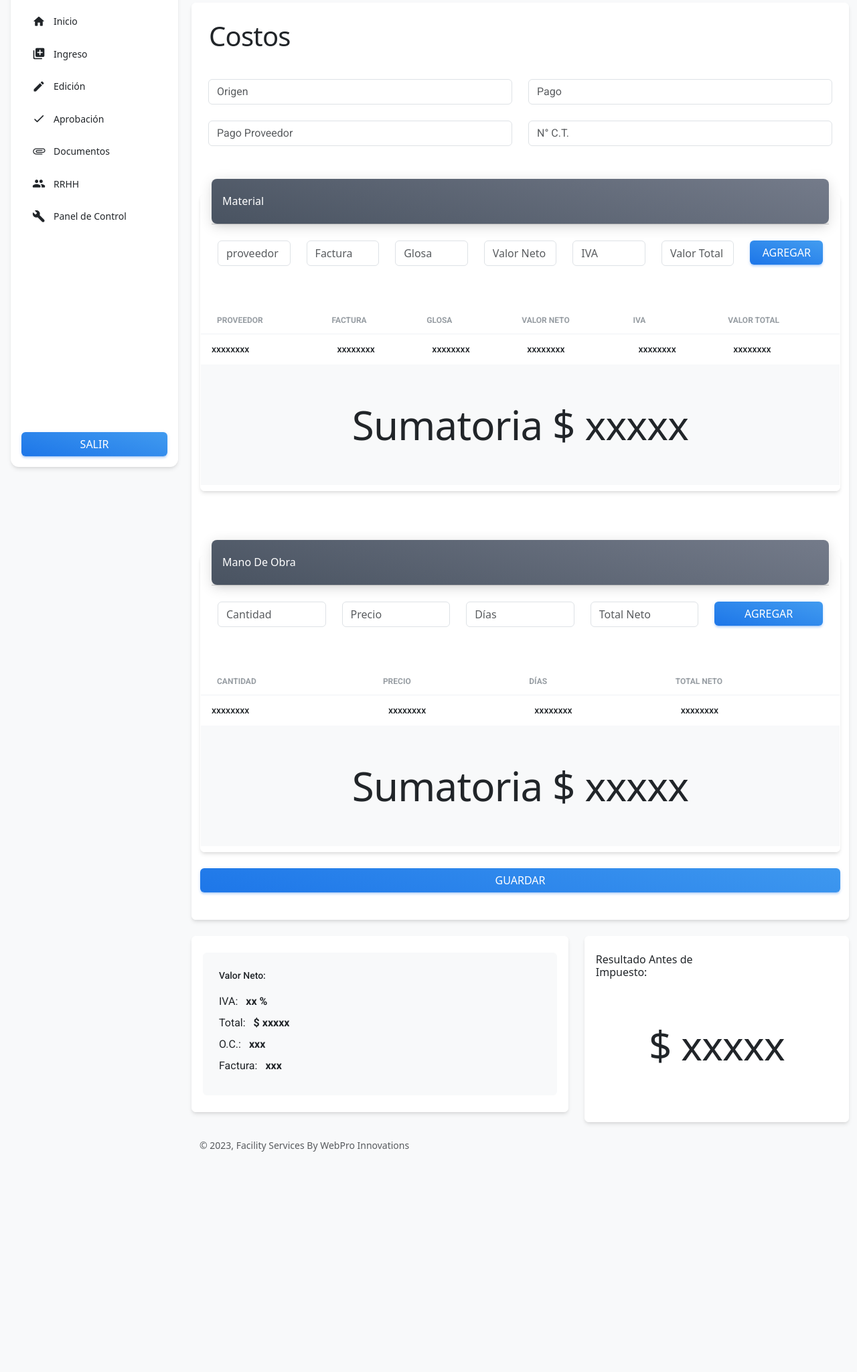
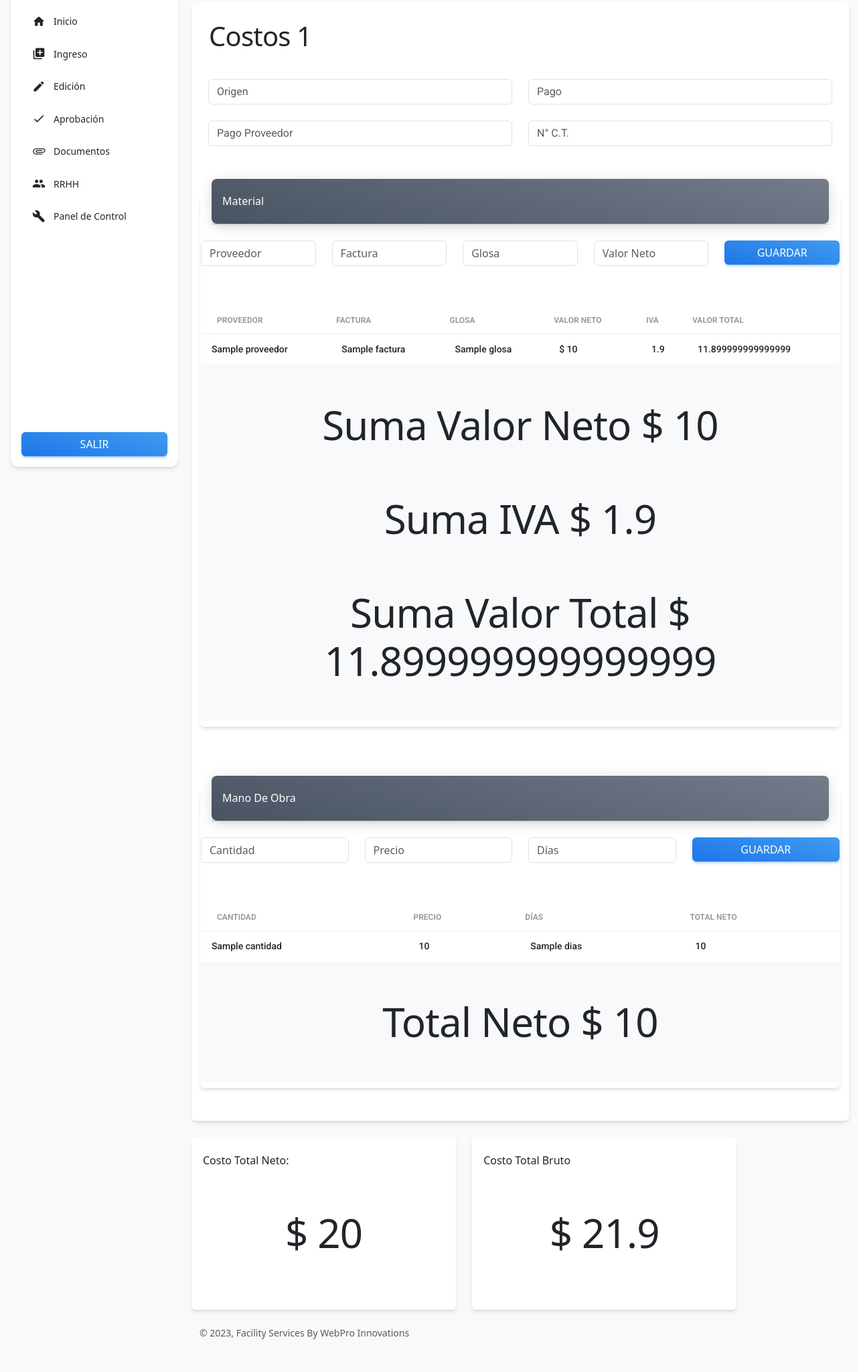
Before and after one commit to kamikaizer/lyr-facilityservices, a Python web app: template templates/edicion.html in a window 1280 px wide. Shown: the part 87-2135 px from the top of the page at 67% size. Before the commit the page ends 1806 px from the top, so only its background shows below. Run offline with Jinja, Linux system fonts and the light colour scheme; the template is opened without the code that fills it: most values are stand-ins (such as "Sample title", 1, 10 or a date in 2020); some libraries are stand-ins or nearby versions.

Commit message:
cambios presentacion y edicion

```diff
--- a/templates/base.html
+++ b/templates/base.html
@@ -25,6 +25,10 @@
 
 <!-- CSS Files -->
 <link id="pagestyle" href="./static/css/material-dashboard.css" rel="stylesheet" />
+
+<!-- Query -->
+<script src="https://code.jquery.com/jquery-3.5.1.slim.min.js" integrity="sha384-DfXdz2htPH0lsSSs5nCTpuj/zy4C+OGpamoFVy38MVBnE+IbbVYUew+OrCXaRkfj" crossorigin="anonymous"></script>
+<script type="text/javascript" charset="utf8" src="https://code.jquery.com/jquery-3.6.0.min.js"></script>
 
 <!-- Nepcha Analytics (nepcha.com) -->
 <!-- Nepcha is a easy-to-use web analytics. No cookies and fully compliant with GDPR, CCPA and PECR. -->
--- a/templates/edicion.html
+++ b/templates/edicion.html
@@ -7,24 +7,25 @@
 
 <div class="card border-white">
   <div class="card-title">
-        <h1>Costos</h1>
+    <h1>Costos {{datos.id}} </h1>
   </div>
 
   <div class="card-body">
-        <form action="{{ url_for('main.assign_equipment_route') }}" method="POST">
     <div class="row">
       <div class="col">
         <input type="text" id="origen" name="origen" class="form-control" placeholder="Origen" aria-label="Origen">
       </div>
       <div class="col">
-              <input type="number"  id="pago" name="pago" class="form-control" placeholder="Pago" aria-label="Pago">
+        <input type="number" id="pago" name="pago" class="form-control" placeholder="Pago" aria-label="Pago">
       </div>
+
     </div>
     <br>
     <div class="row">
 
       <div class="col">
-              <input type="number" id="Pago_proveedor" name="Pago_proveedor" class="form-control" placeholder="Pago Proveedor" aria-label="Pago Proveedor">
+        <input type="number" id="Pago_proveedor" name="Pago_proveedor" class="form-control" placeholder="Pago Proveedor"
+          aria-label="Pago Proveedor">
       </div>
 
       <div class="col">
@@ -32,7 +33,6 @@
       </div>
 
     </div>
-
   </div>
 
   <!-- <div class="card-body">
@@ -107,31 +107,34 @@
           </div>
 
           <br>
-              <div class="row" id="form_contrato">
+          <form name="material" id="material" method="POST">
+            <div class="row">
+              <input type="hidden" id="cotizacion" name="cotizacion" value="{{datos.id}}">
               <div class="col">
-                  <input type="text" class="form-control" placeholder="proveedor" aria-label="Proveedor">
+                <input type="text" id="proveedor" name="proveedor" class="form-control" placeholder="Proveedor"
+                  aria-label="Proveedor" required>
               </div>
               <div class="col">
-                  <input type="text" class="form-control" placeholder="Factura" aria-label="Factura">
+                <input type="text" id="factura" name="factura" class="form-control" placeholder="Factura"
+                  aria-label="Factura" required>
               </div>
               <div class="col">
-                  <input type="text" class="form-control" placeholder="Glosa" aria-label="Glosa">
+                <input type="text" id="glosa" name="glosa" class="form-control" placeholder="Glosa" aria-label="Glosa"
+                  required>
               </div>
               <div class="col">
-                  <input type="text" class="form-control" placeholder="Valor Neto" aria-label="Valor Neto">
+                <input type="number" id="valor" name="valor" class="form-control" min="0" placeholder="Valor Neto"
+                  aria-label="Valor Neto" required>
               </div>
+
               <div class="col">
-                  <input type="text" class="form-control" placeholder="IVA" aria-label="IVA">
+                <button type="submit" class="btn bg-gradient-info w-100">Guardar</button>
               </div>
-                <div class="col">
-                  <input type="text" class="form-control" placeholder="Valor Total" aria-label="Valor Total">
+
             </div>
-                <div class="col">
-                  <a class="btn bg-gradient-info w-100"  type="button">Agregar</a>
-                </div>
-              </div>
+          </form>
           <br>
-              <div class="card-body px-0 pb-2">
+          <div class="card-body px-0 pb-2" id="div_materiales" name="div_materiales">
             <div class="table-responsive p-0">
               <table class="table align-items-center mb-0">
                 <thead>
@@ -145,56 +148,61 @@
                   </tr>
                 </thead>
                 <tbody>
+                  {% for material in materiales %}
                   <tr>
                     <td>
                       <div class="d-flex px-2 py-1">
                         <div class="d-flex flex-column justify-content-center">
-                              <h6 class="mb-0 text-sm">xxxxxxxx</h6>
+                          <h6 class="mb-0 text-sm">{{material.proveedor}}</h6>
                         </div>
                       </div>
                     </td>
                     <td>
                       <div class="d-flex px-2 py-1">
                         <div class="d-flex flex-column justify-content-center">
-                              <h6 class="mb-0 text-sm">xxxxxxxx</h6>
+                          <h6 class="mb-0 text-sm">{{material.factura}}</h6>
                         </div>
                       </div>
                     </td>
                     <td>
                       <div class="d-flex px-2 py-1">
                         <div class="d-flex flex-column justify-content-center">
-                              <h6 class="mb-0 text-sm">xxxxxxxx</h6>
+                          <h6 class="mb-0 text-sm">{{material.glosa}}</h6>
                         </div>
                       </div>
                     </td>
                     <td>
                       <div class="d-flex px-2 py-1">
                         <div class="d-flex flex-column justify-content-center">
-                              <h6 class="mb-0 text-sm">xxxxxxxx</h6>
+                          <h6 class="mb-0 text-sm">$ {{material.valor_neto}}</h6>
                         </div>
                       </div>
                     </td>
                     <td>
                       <div class="d-flex px-2 py-1">
                         <div class="d-flex flex-column justify-content-center">
-                              <h6 class="mb-0 text-sm">xxxxxxxx</h6>
+                          <h6 class="mb-0 text-sm">{{material.valor_neto * 0.19| float}}</h6>
                         </div>
                       </div>
                     </td>
                     <td>
                       <div class="d-flex px-2 py-1">
                         <div class="d-flex flex-column justify-content-center">
-                              <h6 class="mb-0 text-sm">xxxxxxxx</h6>
+                          <h6 class="mb-0 text-sm">{{material.valor_neto * 1.19 |float}}</h6>
                         </div>
                       </div>
                     </td>
+
                   </tr>
+                  {% endfor %}
                 </tbody>
               </table>
             </div>
 
             <div class="card-body pt-4 p-3 bg-gray-100">
-                  <h1 id="c1">Sumatoria $ xxxxx</h1>
+              <h1 id="c1">Suma Valor Neto $ {{valor}}</h1>
+              <h1 id="c1">Suma IVA $ {{valor * 0.19}}</h1>
+              <h1 id="c1">Suma Valor Total $ {{valor * 1.19}}</h1>
             </div>
 
 
@@ -217,25 +225,26 @@
           </div>
 
           <br>
-              <div class="row" id="form_contrato">
+          <form name="mano_obra" id="mano_obra" method="POST">
+            <div class="row">
+              <input type="hidden" id="cotizacion" name="cotizacion" value="{{datos.id}}">
               <div class="col">
-                  <input type="text" class="form-control" placeholder="Cantidad" aria-label="cantidad">
+                <input type="number" id="cantidad" name="cantidad" class="form-control" min="1" placeholder="Cantidad" aria-label="cantidad" required>
               </div>
               <div class="col">
-                  <input type="text" class="form-control" placeholder="Precio" aria-label="precio">
+                <input type="number" id="valor" name="valor" class="form-control" min="1" placeholder="Precio" aria-label="precio" required>
               </div>
               <div class="col">
-                  <input type="text" class="form-control" placeholder="Días" aria-label="días">
+                <input type="number" id="dias" name="dias" min="1" class="form-control" placeholder="Días" aria-label="días" required>
               </div>
+
               <div class="col">
-                  <input type="text" class="form-control" placeholder="Total Neto" aria-label="Total Neto">
-                </div>
-                <div class="col">
-                  <a class="btn bg-gradient-info w-100"  type="button">Agregar</a>
+                <button type="submit" class="btn bg-gradient-info w-100">Guardar</button>
               </div>
             </div>
+          </form>
           <br>
-              <div class="card-body px-0 pb-2">
+          <div class="card-body px-0 pb-2" name="div_mano_obra" id="div_mano_obra">
             <div class="table-responsive p-0">
               <table class="table align-items-center mb-0">
                 <thead>
@@ -247,42 +256,44 @@
                   </tr>
                 </thead>
                 <tbody>
+                  {% for mano_obra in manos_obra%}
                   <tr>
                     <td>
                       <div class="d-flex px-2 py-1">
                         <div class="d-flex flex-column justify-content-center">
-                              <h6 class="mb-0 text-sm">xxxxxxxx</h6>
+                          <h6 class="mb-0 text-sm">{{mano_obra.cantidad}} </h6>
                         </div>
                       </div>
                     </td>
                     <td>
                       <div class="d-flex px-2 py-1">
                         <div class="d-flex flex-column justify-content-center">
-                              <h6 class="mb-0 text-sm">xxxxxxxx</h6>
+                          <h6 class="mb-0 text-sm">{{mano_obra.precio}}</h6>
                         </div>
                       </div>
                     </td>
                     <td>
                       <div class="d-flex px-2 py-1">
                         <div class="d-flex flex-column justify-content-center">
-                              <h6 class="mb-0 text-sm">xxxxxxxx</h6>
+                          <h6 class="mb-0 text-sm">{{mano_obra.dias}}</h6>
                         </div>
                       </div>
                     </td>
                     <td>
                       <div class="d-flex px-2 py-1">
                         <div class="d-flex flex-column justify-content-center">
-                              <h6 class="mb-0 text-sm">xxxxxxxx</h6>
+                          <h6 class="mb-0 text-sm">{{mano_obra.valor_neto}}</h6>
                         </div>
                       </div>
                     </td>
                   </tr>
+                  {% endfor %}
                 </tbody>
               </table>
             </div>
 
             <div class="card-body pt-4 p-3 bg-gray-100">
-                  <h1 id="c1">Sumatoria $ xxxxx</h1>
+              <h1 id="c1">Total Neto $ {{valor_obra}}</h1>
             </div>
 
 
@@ -291,16 +302,15 @@
       </div>
     </div>
 
-        <button type="submit" class="btn bg-gradient-info w-100">Guardar</button>
 
   </div>
 
 
-      </form>
+
 </div>
 
 <div class="row">
-    <div class="col-md-7 mt-4">
+  <!-- <div class="col-md-7 mt-4">
 
     <div class="card border-white">
       <div class="card-body pt-4 p-3">
@@ -317,23 +327,38 @@
         </ul>
       </div>
     </div>
+  </div> -->
+  <div class="col-md-5 mt-4">
+    <div class="card h-100 mb-4 border-white">
+      <div class="card-title pb-0 px-3">
+        <div class="row">
+          <div class="col-md-6">
+            <h6 class="mb-0">Costo Total Neto:</h6>
+          </div>
+        </div>
+      </div>
+      <div class="card-body pt-4 p-3">
+        <h1 id="c1">$ {{valor_obra+valor }}</h1>
+      </div>
+    </div>
   </div>
   <div class="col-md-5 mt-4">
     <div class="card h-100 mb-4 border-white">
       <div class="card-title pb-0 px-3">
         <div class="row">
           <div class="col-md-6">
-              <h6 class="mb-0">Resultado Antes de Impuesto:</h6>
+            <h6 class="mb-0">Costo Total Bruto</h6>
           </div>
         </div>
       </div>
       <div class="card-body pt-4 p-3">
-            <h1 id="c1">$ xxxxx</h1>
+        <h1 id="c1">$ {{valor_obra+valor*1.19 }}</h1>
       </div>
     </div>
   </div>
 </div>
 
 
+<script src="{{ url_for('static', filename='js/otro.js')}}"></script>
 
 {% endblock %}
```
Also changed, not shown: main.py (+77 -2 lines), static/js/otro.js (added, +39 -0 lines), 1 other file. Lines whose indentation alone changed are shown as unchanged.
